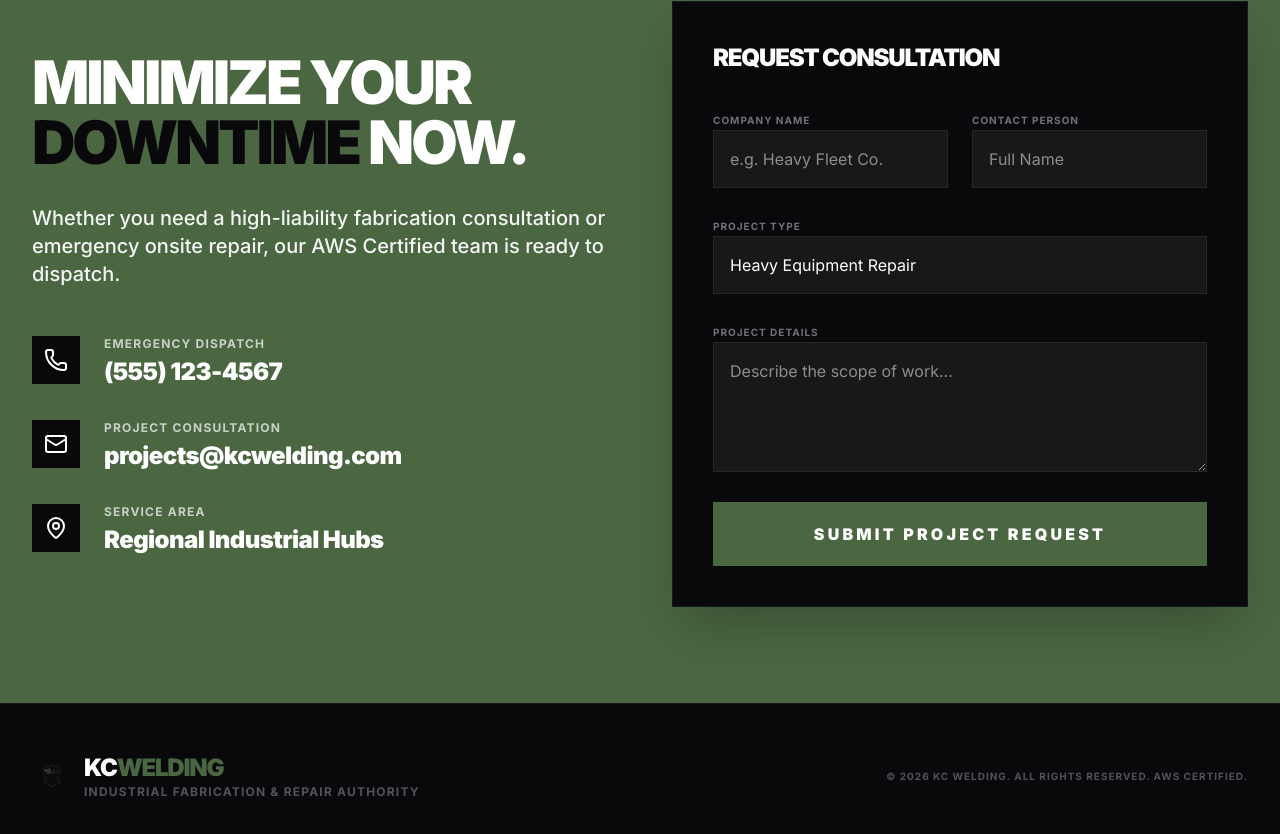
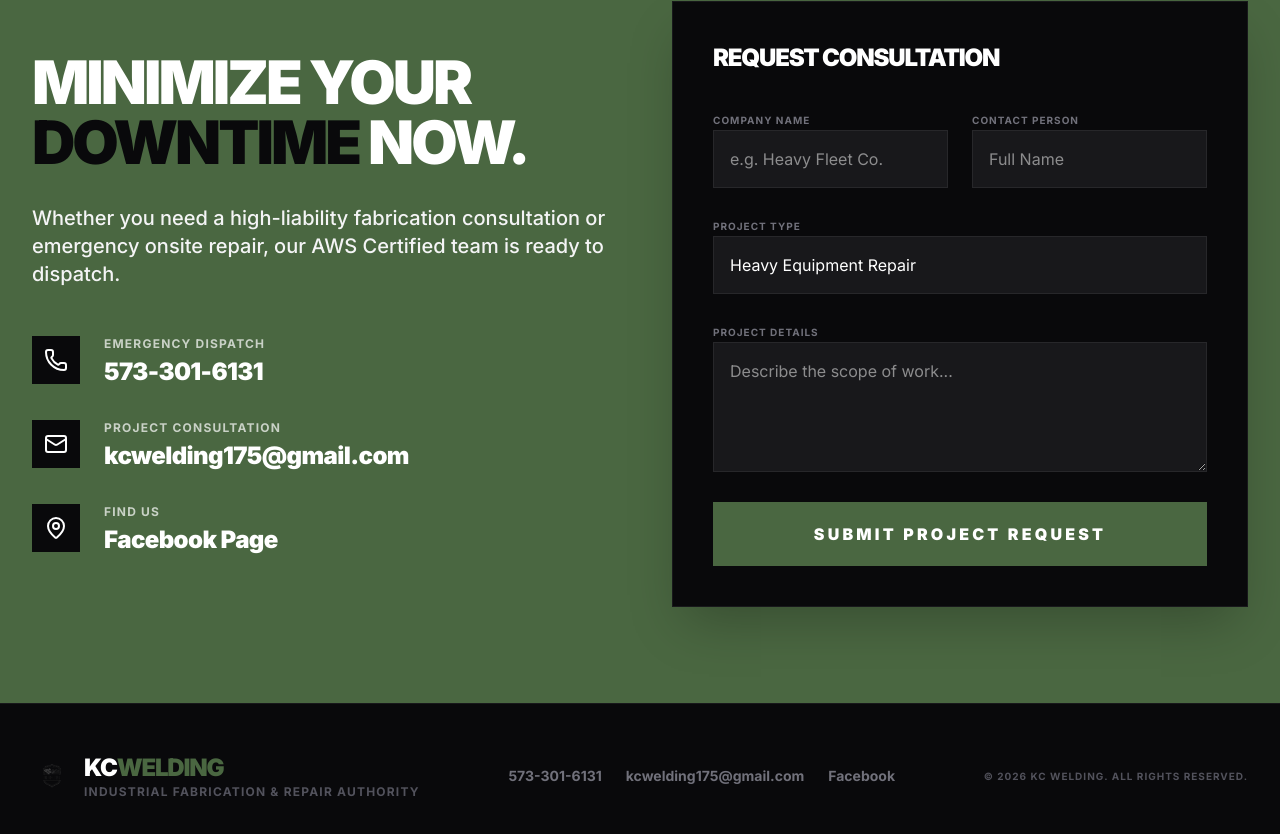
Before and after one commit to Founditmarketing/kcwelding, a React (Vite) app: page / in a window 1280 px wide. Shown: the part 4009-4843 px from the top of the page. Built offline with nearby package versions, Linux system fonts and the light colour scheme.

Commit message:
Real contact info, working hero buttons, Facebook link in footer/contact

```diff
--- a/src/App.tsx
+++ b/src/App.tsx
@@ -128,7 +128,7 @@ const Navbar = ({ onNavigate }: { onNavigate: (page: string) => void }) => {
   );
 };
 
-const Hero = () => {
+const Hero = ({ onViewGallery }: { onViewGallery: () => void }) => {
   return (
     <section className="relative h-screen overflow-hidden bg-zinc-950">
       {/* Background Image with Overlay */}
@@ -166,11 +166,17 @@ const Hero = () => {
           </p>
 
           <div className="flex flex-col sm:flex-row gap-4 mb-8">
-            <button className="bg-brand-green hover:bg-brand-green-dark text-white px-8 py-4 rounded-sm text-lg font-bold uppercase tracking-widest transition-all flex items-center justify-center group">
+            <button
+              onClick={() => document.getElementById('contact')?.scrollIntoView({ behavior: 'smooth' })}
+              className="bg-brand-green hover:bg-brand-green-dark text-white px-8 py-4 rounded-sm text-lg font-bold uppercase tracking-widest transition-all flex items-center justify-center group"
+            >
               Request a Project Consultation
               <ArrowRight className="ml-2 group-hover:translate-x-1 transition-transform" size={20} />
             </button>
-            <button className="border border-zinc-700 hover:border-zinc-500 text-white px-8 py-4 rounded-sm text-lg font-bold uppercase tracking-widest transition-all">
+            <button
+              onClick={onViewGallery}
+              className="border border-zinc-700 hover:border-zinc-500 text-white px-8 py-4 rounded-sm text-lg font-bold uppercase tracking-widest transition-all"
+            >
               View Industrial Portfolio
             </button>
           </div>
@@ -501,7 +507,7 @@ const Contact = () => {
                 </div>
                 <div>
                   <span className="block text-xs uppercase tracking-widest font-bold opacity-70 mb-1">Emergency Dispatch</span>
-                  <span className="text-2xl font-black tracking-tight">(555) 123-4567</span>
+                  <a href="tel:5733016131" className="text-2xl font-black tracking-tight hover:underline">573-301-6131</a>
                 </div>
               </div>
               <div className="flex items-start">
@@ -510,7 +516,7 @@ const Contact = () => {
                 </div>
                 <div>
                   <span className="block text-xs uppercase tracking-widest font-bold opacity-70 mb-1">Project Consultation</span>
-                  <span className="text-2xl font-black tracking-tight">projects@kcwelding.com</span>
+                  <a href="mailto:kcwelding175@gmail.com" className="text-2xl font-black tracking-tight hover:underline">kcwelding175@gmail.com</a>
                 </div>
               </div>
               <div className="flex items-start">
@@ -518,8 +524,8 @@ const Contact = () => {
                   <MapPin size={24} />
                 </div>
                 <div>
-                  <span className="block text-xs uppercase tracking-widest font-bold opacity-70 mb-1">Service Area</span>
-                  <span className="text-2xl font-black tracking-tight">Regional Industrial Hubs</span>
+                  <span className="block text-xs uppercase tracking-widest font-bold opacity-70 mb-1">Find Us</span>
+                  <a href="https://www.facebook.com/people/KC-welding/100089200659448/" target="_blank" rel="noopener noreferrer" className="text-2xl font-black tracking-tight hover:underline">Facebook Page</a>
                 </div>
               </div>
             </div>
@@ -581,10 +587,14 @@ const Footer = () => {
             </div>
           </div>
 
-
+          <div className="flex flex-col md:flex-row items-center gap-6 text-zinc-500 text-sm">
+            <a href="tel:5733016131" className="hover:text-brand-green transition-colors font-bold">573-301-6131</a>
+            <a href="mailto:kcwelding175@gmail.com" className="hover:text-brand-green transition-colors font-bold">kcwelding175@gmail.com</a>
+            <a href="https://www.facebook.com/people/KC-welding/100089200659448/" target="_blank" rel="noopener noreferrer" className="hover:text-brand-green transition-colors font-bold">Facebook</a>
+          </div>
 
           <div className="text-zinc-600 text-[10px] uppercase tracking-widest font-bold">
-            © {new Date().getFullYear()} KC Welding. All Rights Reserved. AWS Certified.
+            © {new Date().getFullYear()} KC Welding. All Rights Reserved.
           </div>
         </div>
       </div>
@@ -785,7 +795,7 @@ export default function App() {
       ) : (
         <>
           <main>
-            <Hero />
+            <Hero onViewGallery={() => navigate('gallery')} />
             <DeterrenceSection />
             <Services />
             <Authority />
```
